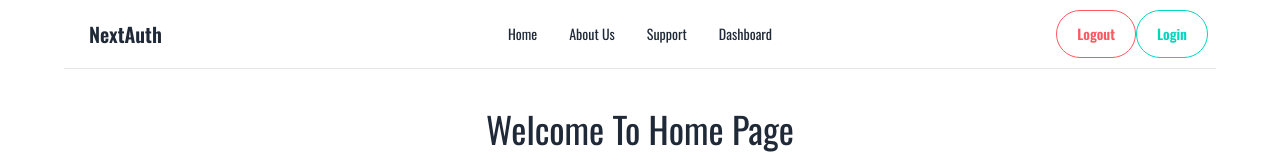
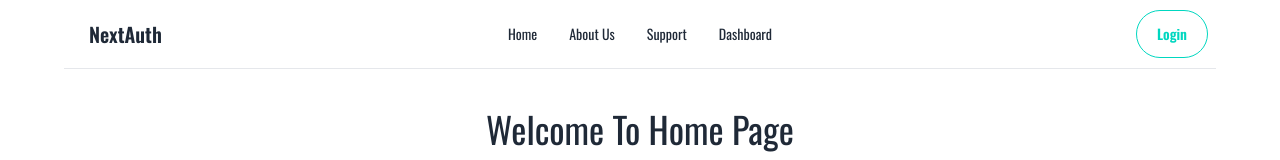
Before and after one commit to ShariarNiaj05/Nextjs-Custom-Auth-Client, a Next.js app: page / in a window 1280 px wide. Shown: the top 160 px of the page. Built offline with nearby package versions, Linux system fonts and the light colour scheme; no server answers.

Commit message:
logout user using nextjs sign out

```diff
--- a/src/components/shared/Navbar.tsx
+++ b/src/components/shared/Navbar.tsx
@@ -68,19 +68,21 @@ const Navbar = ({ session }: { session: UserProps | null }) => {
         </ul>
       </div>
       <div className="navbar-end">
+        {session?.user ? (
           <button
             onClick={() => signOut(session)}
             className="btn btn-error btn-outline text-white rounded-full px-5"
           >
             Logout
           </button>
-
+        ) : (
           <Link
             href="/login"
             className="btn btn-accent btn-outline text-white rounded-full px-5"
           >
             Login
           </Link>
+        )}
       </div>
     </div>
   );
```
Lines whose indentation alone changed are shown as unchanged.
